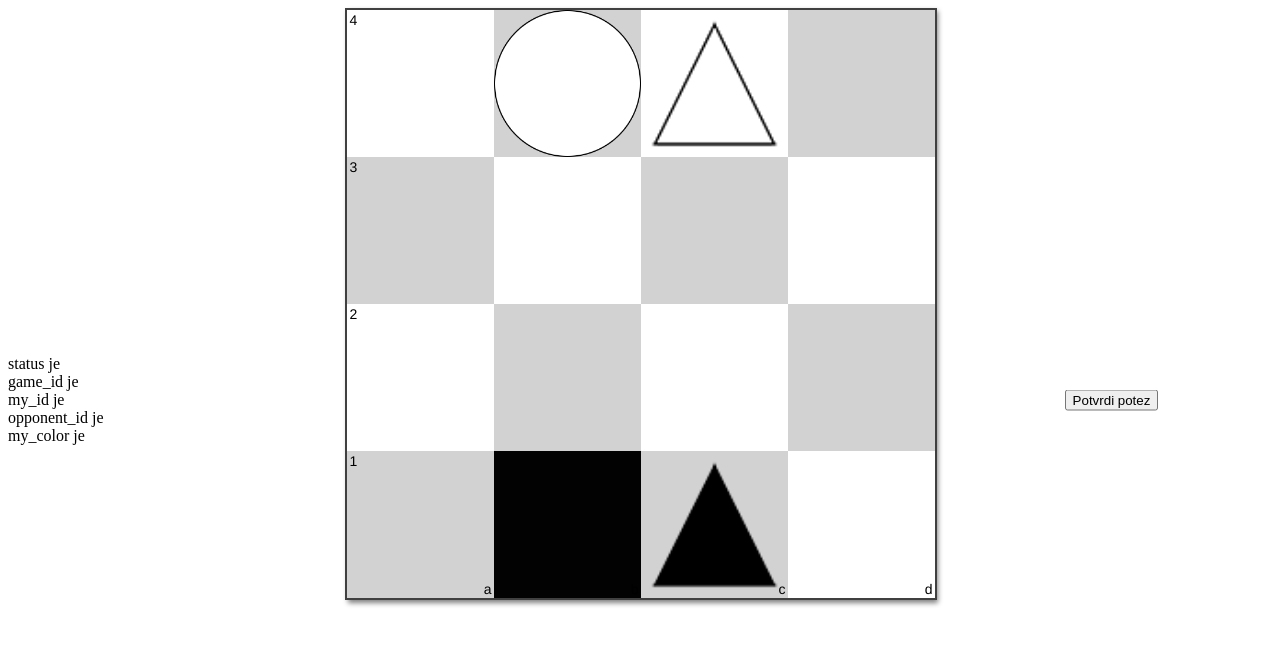
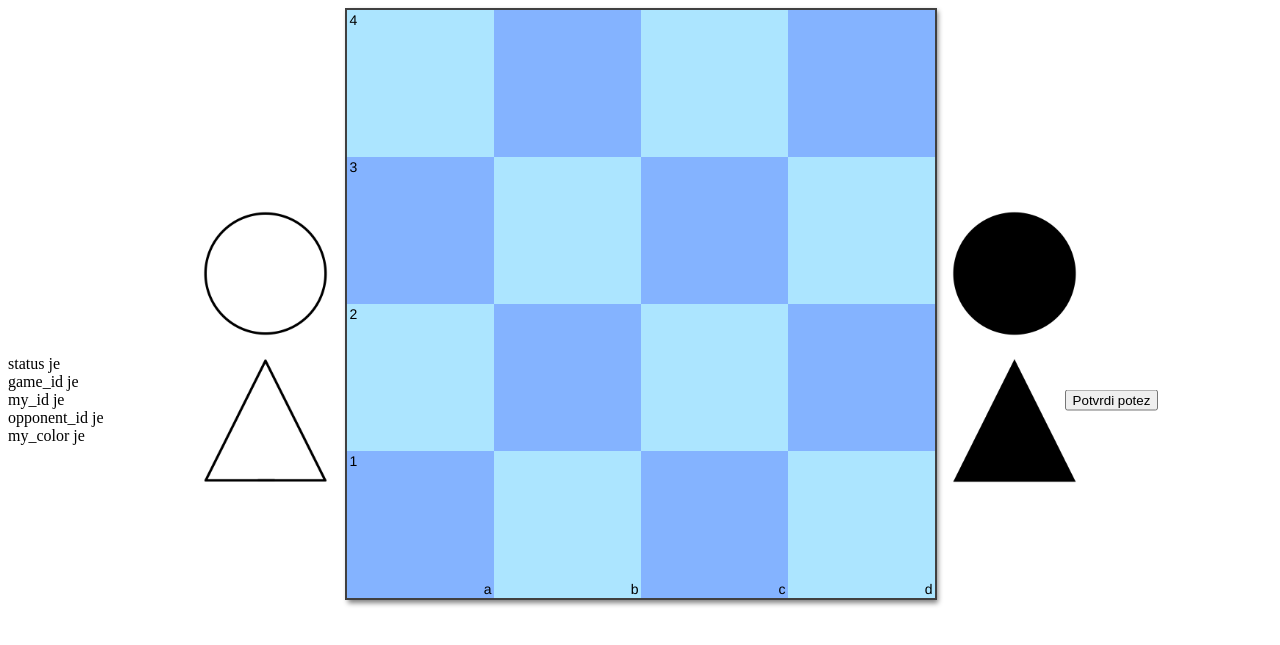
Before and after one commit to zd-mioc/Kontranto, a Django app: template Kontranto_backend/kontranto_igra/templates/kontranto_igra/board.html in a window 1280 px wide. Shown: the top 645 px of the page. Run offline with Django 3.2, Linux system fonts and the light colour scheme; the template is opened without the code that fills it, so the values that code supplies are empty.

Commit message:
Igriva verzija - djelomicna

```diff
--- a/Kontranto_backend/kontranto_igra/static/kontranto_igra/chessboard.css
+++ b/Kontranto_backend/kontranto_igra/static/kontranto_igra/chessboard.css
@@ -23,12 +23,22 @@
 }
 
 .white-1e1d7 {
-  background-color: #fff;
+  background-color: rgb(172, 229, 255);
   color: #000;
 }
 
 .black-3c85d {
-  background-color: #d2d2d2;
+  background-color: #84b3ff;
+  color: #000;
+}
+
+.black-null {
+  background-color: #070707;
+  color: #000;
+}
+
+.white-null {
+  background-color: #f6f6f6;
   color: #000;
 }
 
@@ -52,3 +62,23 @@
   top: 2px;
   left: 2px;
 }
+
+.spare-pieces-bottom-ae20f {
+  position:absolute;
+  top:35%;
+  left:15%;
+  transform:translate(0,-50%);
+  width: 11.5%;
+  height: 20%;
+  padding: 0px;
+}
+
+.spare-pieces-top-4028b{
+  position:absolute;
+  top:35%;
+  right:15%;
+  transform:translate(0,-50%);
+  width: 11.5%;
+  height: 20%;
+  padding: 0px;
+}
--- a/Kontranto_backend/kontranto_igra/static/kontranto_igra/chessboard.js
+++ b/Kontranto_backend/kontranto_igra/static/kontranto_igra/chessboard.js
@@ -821,7 +821,8 @@
       }
 
       // spare pieces
-      var pieces = 'KQRNBP'.split('')
+      // var pieces = 'KQRNBP'.split('')  promjena
+      var pieces = 'KQ'.split('')
       for (i = 0; i < pieces.length; i++) {
         var whitePiece = 'w' + pieces[i]
         var blackPiece = 'b' + pieces[i]
@@ -929,9 +930,11 @@
     }
 
     function buildSparePiecesHTML (color) {
-      var pieces = ['wK', 'wQ', 'wR', 'wB', 'wN', 'wP']
+      // var pieces = ['wK', 'wQ', 'wR', 'wB', 'wN', 'wP']
+      var pieces = ['wK', 'wQ']
       if (color === 'black') {
-        pieces = ['bK', 'bQ', 'bR', 'bB', 'bN', 'bP']
+        // pieces = ['bK', 'bQ', 'bR', 'bB', 'bN', 'bP']
+        pieces = ['bK', 'bQ']
       }
 
       var html = ''
@@ -1165,18 +1168,14 @@
       drawPositionInstant()
 
       if (config.sparePieces) {
-        $sparePiecesTop.html(buildSparePiecesHTML('black'))
-        $sparePiecesBottom.html(buildSparePiecesHTML('white'))
-      }
-      // if (config.sparePieces) {
-      //   if (currentOrientation === 'white') {
-      //     $sparePiecesTop.html(buildSparePiecesHTML('black'))
-      //     $sparePiecesBottom.html(buildSparePiecesHTML('white'))
-      //   } else {
-      //     $sparePiecesTop.html(buildSparePiecesHTML('white'))
-      //     $sparePiecesBottom.html(buildSparePiecesHTML('black'))
-      //   }
-      // }
+        if (currentOrientation === 'white') {
+          $sparePiecesTop.html(buildSparePiecesHTML('black'))
+          $sparePiecesBottom.html(buildSparePiecesHTML('white'))
+        } else {
+          $sparePiecesTop.html(buildSparePiecesHTML('white'))
+          $sparePiecesBottom.html(buildSparePiecesHTML('black'))
+        }
+      }
     }
 
     function setCurrentPosition (position) {
@@ -1616,7 +1615,7 @@
       if (config.sparePieces) {
         $container
           .find('.' + CSS.sparePieces)
-          .css('paddingLeft', squareSize + boardBorderSize + 'px')
+          // .css('paddingLeft', squareSize + boardBorderSize + 'px')       promjena
       }
 
       // redraw the board
--- a/Kontranto_backend/kontranto_igra/templates/kontranto_igra/board.html
+++ b/Kontranto_backend/kontranto_igra/templates/kontranto_igra/board.html
@@ -51,7 +51,6 @@
       var opponent_color = "white"
     }
     var csrf = '{{ csrf }}';
-
 
     var dict = {
       'wK':'x',
@@ -107,6 +106,8 @@
           var ntp = dict['bQ']
           var ncp = dict['bK']
         }
+        // console.log(ntp)
+        // console.log(ncp)
         $.ajax({
           type:"POST",
           url:"http://127.0.0.1:8000/game_state",
@@ -119,7 +120,7 @@
               opponent_id = data["opponent_id"];
               status = data["game_state"];
               $("#game_status").text(status);
-              if (status === "WAITING_FOR_MOVE") { //dohvacanje protivnikovog poteza
+              if (status === "WAITING_FOR_MOVE" || status === "WAITING_FOR_BLACK_PLAYER_MOVE" || status === "WAITING_FOR_WHITE_PLAYER_MOVE") { //dohvacanje protivnikovog poteza
                 $.ajax({
                   type:"POST",
                   url:"http://127.0.0.1:8000/get_move",
@@ -127,31 +128,64 @@
                   headers:{"X-CSRFTOKEN":csrf},
                   dataType: "json",
                   processData: false,
-                  data: '{"game_id": "'+game_id+'", "opponent_color": "'+opponent_color+'", "ntp": "'+ntp+'", "ncp": "'+ncp+'"}',
+                  // data: '{"game_id": "'+game_id+'", "opponent_color": "'+opponent_color+'", "ntp": "'+ntp+'", "ncp": "'+ncp+'"}',
+                  data: '{"game_id": "'+game_id+'", "my_color": "'+my_color+'", "opponent_color": "'+opponent_color+'", "ntp": "'+ntp+'", "ncp": "'+ncp+'"}',
                   success: function(data){
                     console.log("proslo");
-                    var otp = data["new_triangle_position"]
-                    var ocp = data["new_circle_position"]
+                    var otp = data["otp"]
+                    var ocp = data["ocp"]
                     var ntp = data["ntp"]
                     var ncp = data["ncp"]
-                    var board_state = {}
-                    if (my_color === "white") {
-                      board_state[otp] = "bQ"
-                      board_state[ocp] = "bK"
-                      board_state[ntp] = "wQ"
-                      board_state[ncp] = "wK"
+                    var ntp_m = data["ntp_m"]
+                    var ncp_m = data["ncp_m"]
+
+                    if (my_color === "black") {
+                      var w_spare_circle = $("div[class='spare-pieces-7492f spare-pieces-top-4028b'")[0].children[0]
+                      var w_spare_triangle = $("div[class='spare-pieces-7492f spare-pieces-top-4028b'")[0].children[1]
+                      var b_spare_circle = $("div[class='spare-pieces-7492f spare-pieces-bottom-ae20f'")[0].children[0]
+                      var b_spare_triangle = $("div[class='spare-pieces-7492f spare-pieces-bottom-ae20f'")[0].children[1]
                     }
                     else {
-                      board_state[otp] = "wQ"
-                      board_state[ocp] = "wK"
-                      board_state[ntp] = "bQ"
-                      board_state[ncp] = "bK"
+                      var b_spare_circle = $("div[class='spare-pieces-7492f spare-pieces-top-4028b'")[0].children[0]
+                      var b_spare_triangle = $("div[class='spare-pieces-7492f spare-pieces-top-4028b'")[0].children[1]
+                      var w_spare_circle = $("div[class='spare-pieces-7492f spare-pieces-bottom-ae20f'")[0].children[0]
+                      var w_spare_triangle = $("div[class='spare-pieces-7492f spare-pieces-bottom-ae20f'")[0].children[1]
                     }
-                    board.position(board_state)
-                    // var move_t = data["otp"] + "-" + data["new_triangle_position"]
-                    // var move_c = data["ocp"] + "-" + data["new_circle_position"]
-                    // board.move(move_t)
-                    // board.move(move_c)
+
+                    var board_state = {}
+                    if (otp === ntp_m) {
+                      board_state[ocp] = opponent_color[0] + "K"
+                      board_state[ncp] = my_color[0] + "K"
+                      board_state[ntp] = my_color[0] + "Q"
+                      otp2 = opponent_color[0] + "Q"
+                      imgsrc = "/static/kontranto_igra/images/chesspieces/wikipedia/" + otp2 + ".png"
+                      var clrchng = "white-null"
+                      var cls = "square-55d63 " + clrchng + " square-" + otp
+                      $("div[data-square="+otp+"]").attr('class', cls);
+                      if (ntp == ntp_m) {
+                        $("img[data-piece="+board_state[ntp]+"]")[0].style="width:70%"
+                        $("div[data-square="+otp+"]").prepend('<img src="'+imgsrc+'" alt="" class="piece-417db" data-piece="'+otp2+'" style="width:149px;height:149px;" />')
+                        $("img[data-piece="+otp2+"]")[1].style="width:70%; top:30%; left:30%; position:absolute"
+                      }
+                      else {
+                        board_state[otp] = opponent_color[0] + "Q"
+                      }
+                      console.log(board_state)
+                      board.position(board_state)
+                    }
+                    else if (status === "WAITING_FOR_MOVE") {
+                      board_state[otp] = opponent_color[0] + "Q"
+                      board_state[ocp] = opponent_color[0] + "K"
+                      board_state[ntp] = my_color[0] + "Q"
+                      board_state[ncp] = my_color[0] + "K"
+                      console.log(board_state)
+                      board.position(board_state)
+                    }
+
+                    w_spare_circle.style.display="none"
+                    w_spare_triangle.style.display="none"
+                    b_spare_circle.style.display="none"
+                    b_spare_triangle.style.display="none"
                 	},
                   error: function(){
                     console.log("nije proslo");
@@ -273,18 +307,16 @@
       return false
     }
   }
+
   var config = {
     numRows: 4,
     numColumns: 4,
     draggable: true,
     dropOffBoard: 'snapback',
     onDragStart: onDragStart,
+    sparePieces: true,
     pieceTheme: '{% static "kontranto_igra/images/chesspieces/wikipedia" %}/{piece}.png',
     position: {
-      b4: 'wK',
-      c4: 'wQ',
-      b1: 'bK',
-      c1: 'bQ'
     }
   }
   var board = Chessboard('board', config)
--- a/Kontranto_backend/kontranto_igra/views.py
+++ b/Kontranto_backend/kontranto_igra/views.py
@@ -77,10 +77,11 @@ def get_move(request):
     body_unicode = request.body.decode('utf-8')
     jsonFromBody = json.loads(body_unicode)
     game_id = jsonFromBody['game_id']
+    my_color = jsonFromBody['my_color']
     opponent_color = jsonFromBody['opponent_color']
     ntp = jsonFromBody['ntp']
     ncp = jsonFromBody['ncp']
-    return HttpResponse(get_move_f(game_id, opponent_color, ntp, ncp), content_type="application/json")
+    return HttpResponse(get_move_f(game_id, my_color, opponent_color, ntp, ncp), content_type="application/json")
 
 def update_info(request):
     return render(request, "kontranto_igra/board.html")
```
Also changed, not shown: Kontranto_backend/kontranto_igra/game_logic.py (+17 -11 lines), Kontranto_backend/kontranto_igra/static/kontranto_igra/images/chesspieces/wikipedia/bK.png, Kontranto_backend/kontranto_igra/static/kontranto_igra/images/chesspieces/wikipedia/bQ.png, Kontranto_backend/kontranto_igra/static/kontranto_igra/images/chesspieces/wikipedia/wK.png, Kontranto_backend/kontranto_igra/static/kontranto_igra/images/chesspieces/wikipedia/wQ.png, README.md (deleted), 3 other files.
